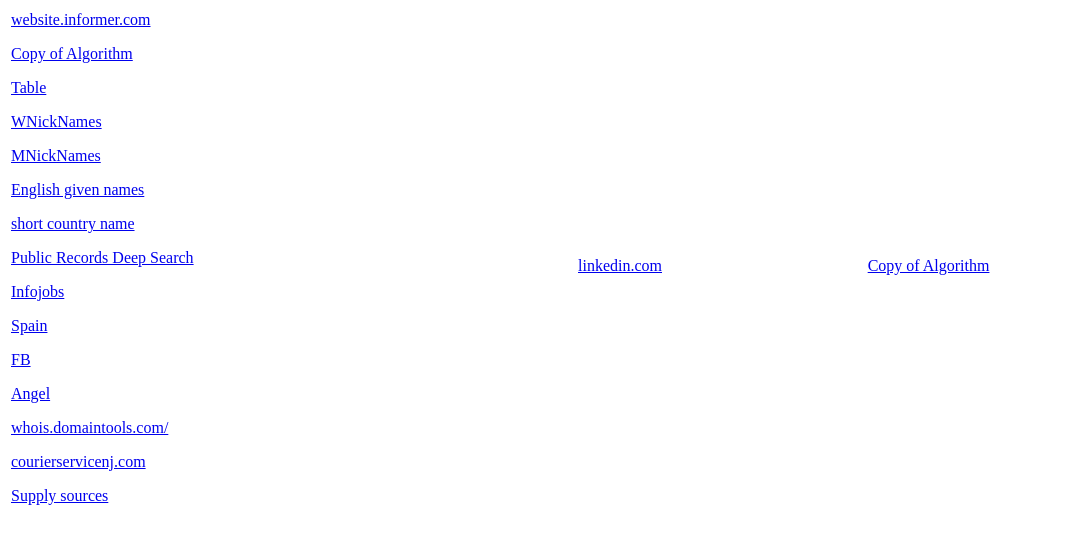
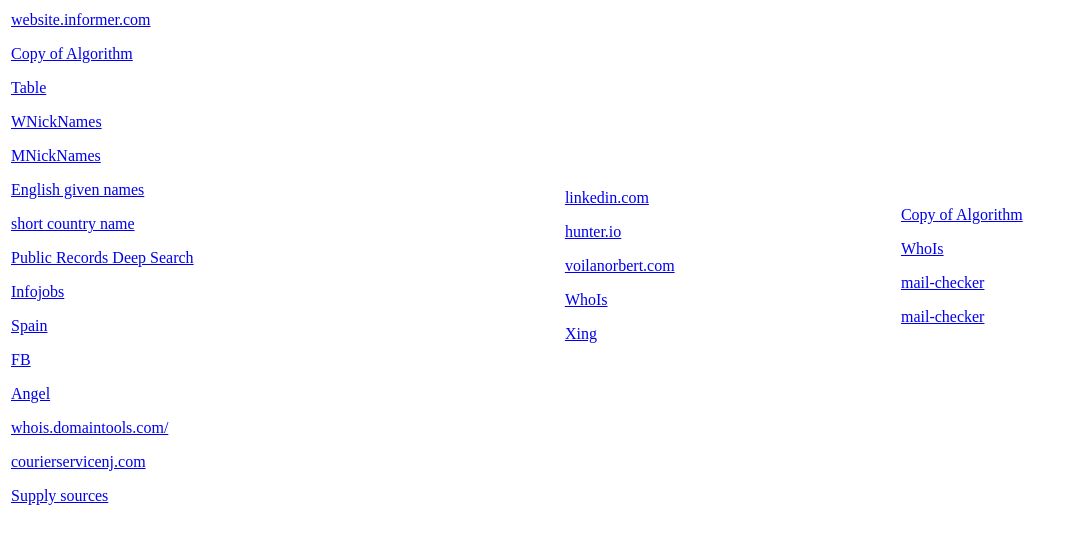
Before and after one commit to ovgofman/ovgofman.github.io, a plain HTML site: page index.html in a window 1280 px wide. Shown: the whole page, without its empty margins (0-1075 px from the left). Drawn offline with Linux system fonts and the light colour scheme.

Commit message:
Update index.html

```diff
--- a/index.html
+++ b/index.html
@@ -37,16 +37,32 @@
 <a href="http://courierservicenj.com/2016-09-07/vizzuality.com-domain-information.html#top">courierservicenj.com</a>
 <p>
 <a href="https://docs.google.com/document/d/1tugPi7L5LJA_WX_0W-YSsUzcRYBSPHNC-nh2au8AjMw/edit">Supply sources</a>
-&nbsp;</td>
+</td>
 
 <td>
 <p>
 <a href="https://www.linkedin.com">linkedin.com</a>
-&nbsp;</td>
+  <p>
+<a href="https://hunter.io">hunter.io</a>
+    <p>
+<a href="https://www.voilanorbert.com/">voilanorbert.com</a>
+      <p>
+<a href="http://courierservicenj.com/2016-09-07/vizzuality.com-domain-information.html#top">WhoIs</a>
+        <p>
+<a href="https://www.xing.com">Xing</a>
+
+</td>
 
 <td><p>
 <a href="https://drive.google.com/file/d/0BzlhNlTMplAiUXk4a1VmcGxXSlU/view">Copy of Algorithm</a>
-&nbsp;</td>
+  <p>
+<a href="https://whois.domaintools.com/">WhoIs</a>
+    <p>
+<a href="https://2ip.ru/mail-checker/">mail-checker</a>
+      <p>
+<a href="http://www.bravica.net/ru/net-email.html">mail-checker</a>
+
+</td>
 </tr>
 
 </tbody>
```
